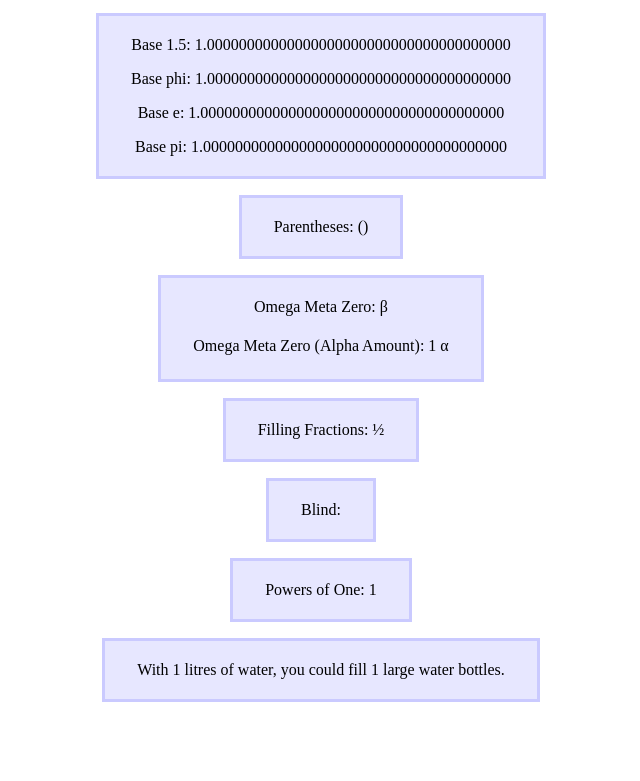
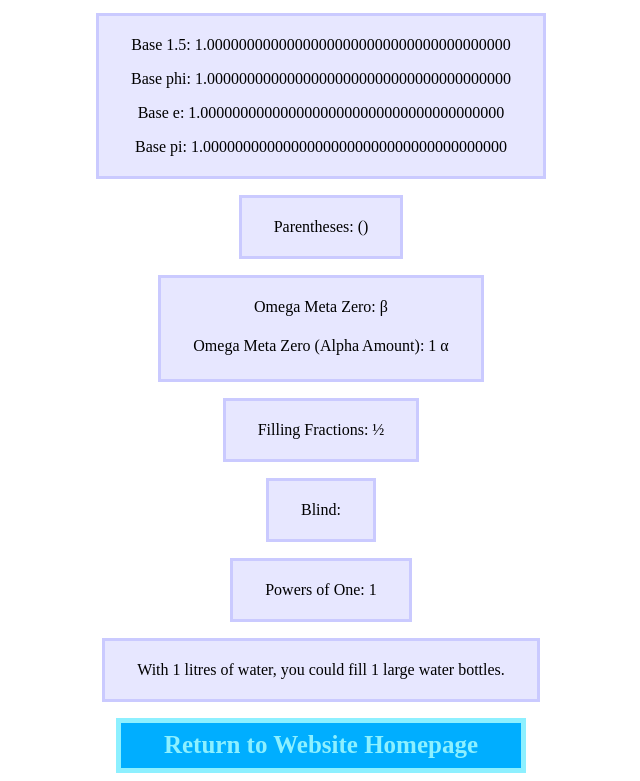
Before and after one commit to MathCookie17/Eternal-Notations, a website: page index.html in a window 1280 px wide. Shown: the part 8611-9392 px from the top of the page, without its empty margins (319-959 px from the left). Before the commit the page ends 9329 px from the top, so only its background shows below. Drawn offline with Linux system fonts and the light colour scheme.

Commit message:
Added "return to homepage" button to preset testing
I'm adding buttons to the pages on my website that bring you back to the homepage, and the Eternal Notations webpage is included in this.

```diff
--- a/index.css
+++ b/index.css
@@ -114,3 +114,24 @@
     display: flex;
     justify-content: center;
 }
+
+#homepage_return {
+    display: flex;
+    justify-content: center;
+    align-items: center;
+    margin: auto;
+    font-size: 25px;
+    background-color: #00aeff;
+    color: #8df0ff;
+    border: solid #8df0ff 5px;
+    max-width: 400px;
+    min-height: 45px;
+    font-weight: bold;
+    text-decoration: none;
+}
+.hover_grow {
+    transition: scale 0.5s;
+}
+.hover_grow:hover {
+    scale: 1.05
+}
--- a/index.html
+++ b/index.html
@@ -340,6 +340,7 @@
                     <p id="display_physicalScale" class="notation_display"></p>
                 </div>
             </div>
+            <a id="homepage_return" class="hover_grow" href="https://mathcookie17.github.io">Return to Website Homepage</a>
         </div>
 
         <div id="all_explanations">
```
